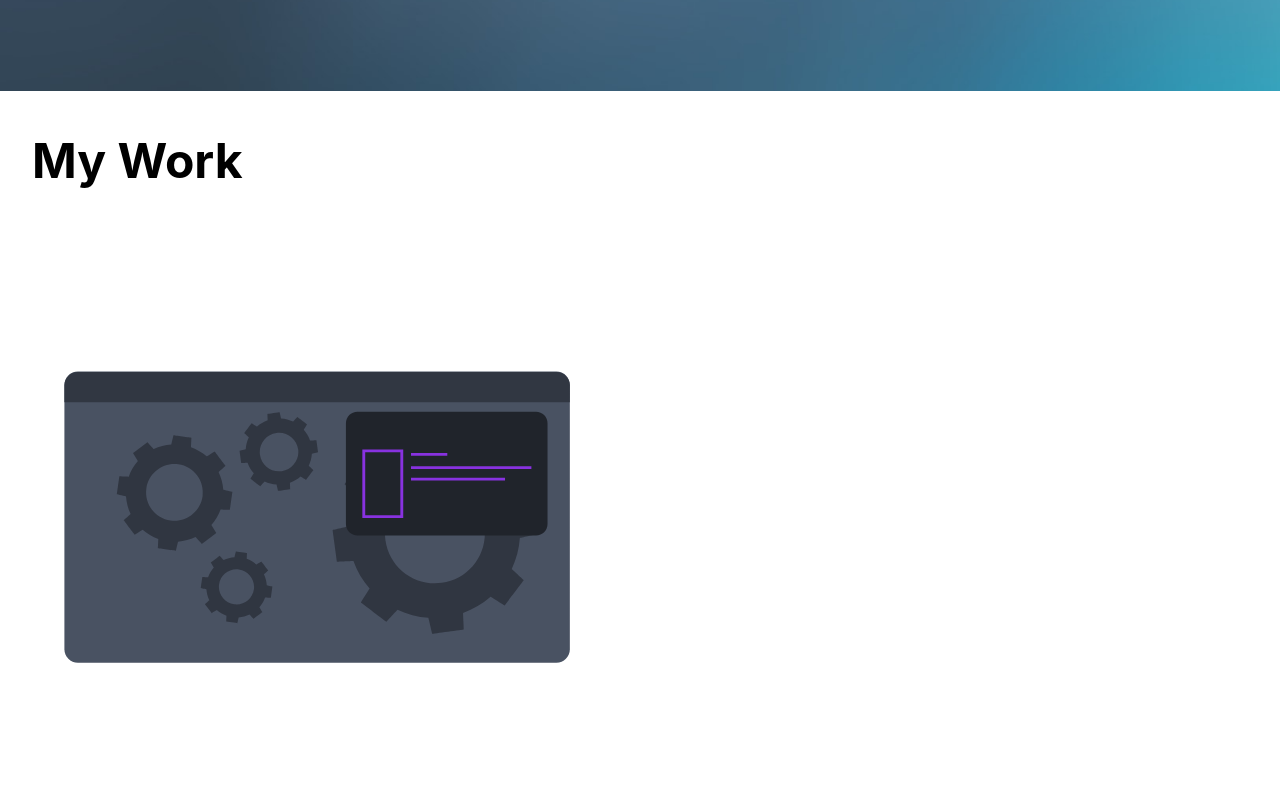
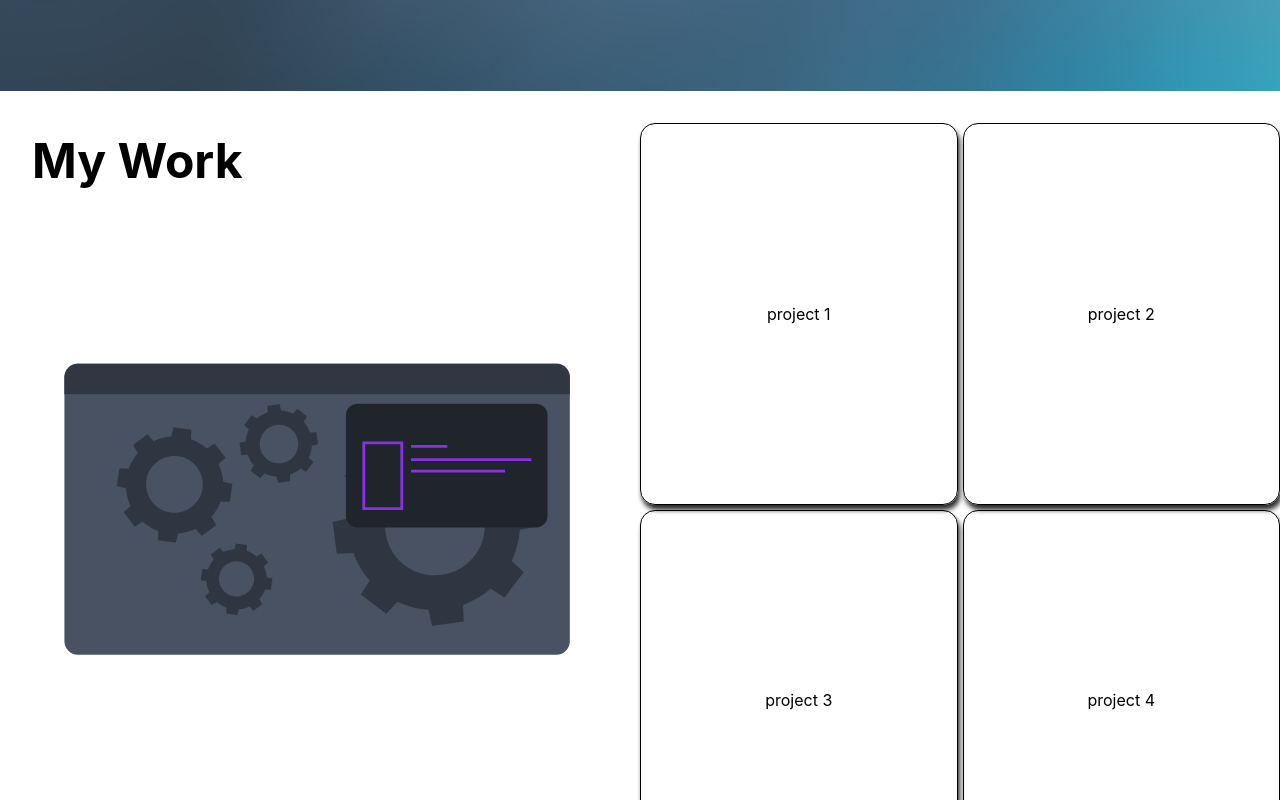
Before and after one commit to ccrisolo/ceds-portfolio, a React (Create React App) app: page / in a window 1280 px wide. Shown: the part 1460-2260 px from the top of the page. Built offline with nearby package versions, Linux system fonts and the light colour scheme.

Commit message:
styles project container and project cards

```diff
--- a/src/Pages/Projects/ProjectsPage.css
+++ b/src/Pages/Projects/ProjectsPage.css
@@ -1,5 +1,37 @@
+.projects-container {
+    display: grid;
+    gap: 5px;
+}
+
+.project {
+    display: flex;
+    min-height: 250px;
+    justify-content: center;
+    align-items: center;
+    border-radius: 15px;
+    border: 1px black solid;
+    box-shadow: 2px 5px 5px #2d2d2d;
+}
+
 @media (min-width: 900px) {
     .illustration-2 {
         grid-column: 1/2;
     }
+    .projects-container {
+        display: grid;
+        grid-template-columns: repeat(2, 1fr);
+        grid-template-rows: repeat(2, 1fr);
+        margin-top: 5%;
+    }
+
+    .project {
+        display: flex;
+        justify-content: center;
+        align-items: center;
+        border: 1px black solid;
+        border-radius: 15px;
+        box-shadow: 2px 5px 5px #2d2d2d;
+        max-width: 400px;
+        max-height: 400px;
+    }
 }
--- a/src/Pages/Projects/ProjectsPage.jsx
+++ b/src/Pages/Projects/ProjectsPage.jsx
@@ -1,19 +1,25 @@
 import React from "react";
 import LottieAnimation from "../../components/Lottie/LottieAnimation";
-import devGearsPurple from "../../animations/devGearsPurple.json"
-import './ProjectsPage.css'
+import devGearsPurple from "../../animations/devGearsPurple.json";
+import "./ProjectsPage.css";
 
 const ProjectsPage = () => {
     return (
         <>
-            <h2>My Work</h2>
             <div className='illustration-2'>
+                <h2>My Work</h2>
                 <LottieAnimation
                     lotti={devGearsPurple}
                     width={"100%"}
                     height={"100%"}
                 />
             </div>
+            <div className='projects-container'>
+                <div className='project'>project 1</div>
+                <div className='project'>project 2</div>
+                <div className='project'>project 3</div>
+                <div className='project'>project 4</div>
+            </div>
         </>
     );
 };
```
